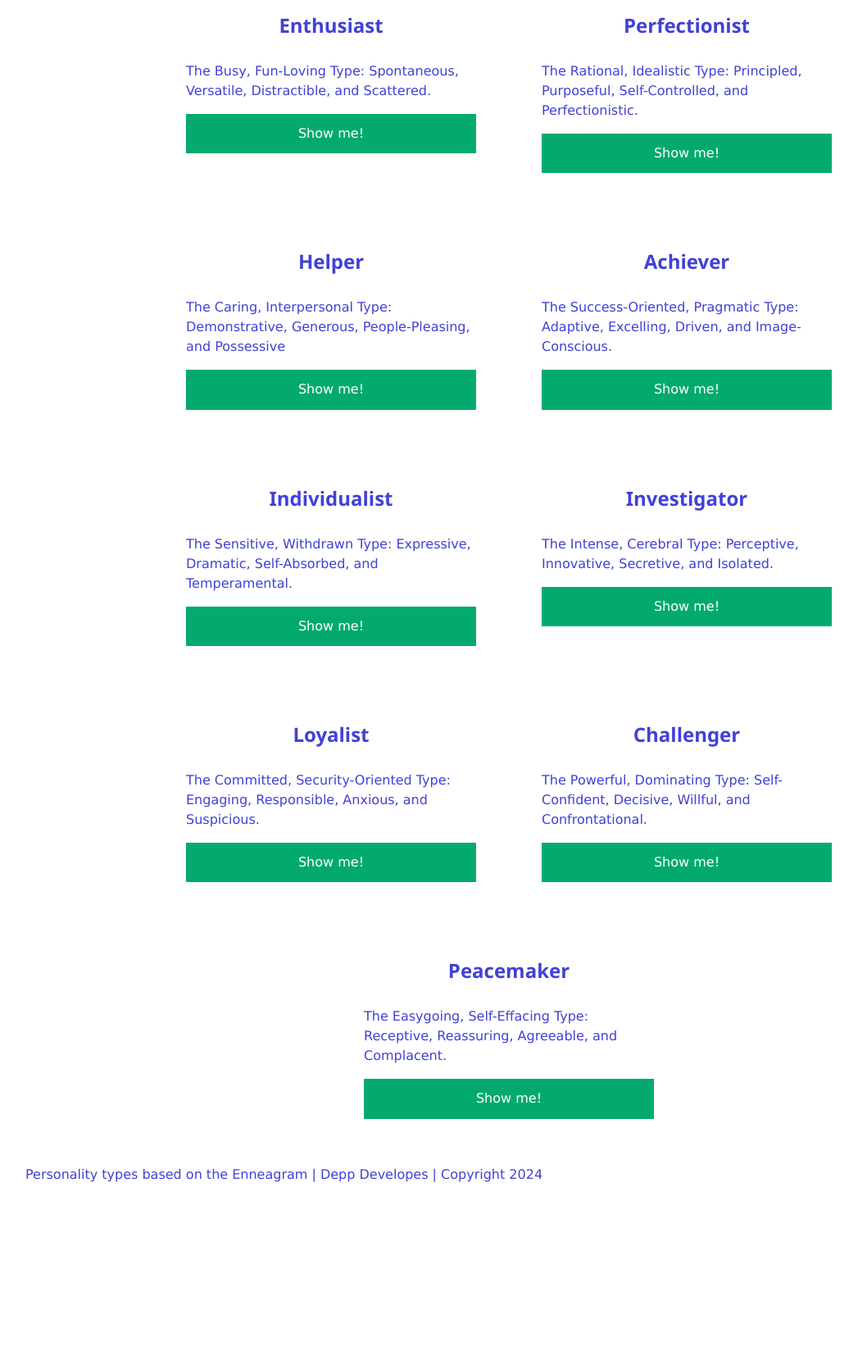
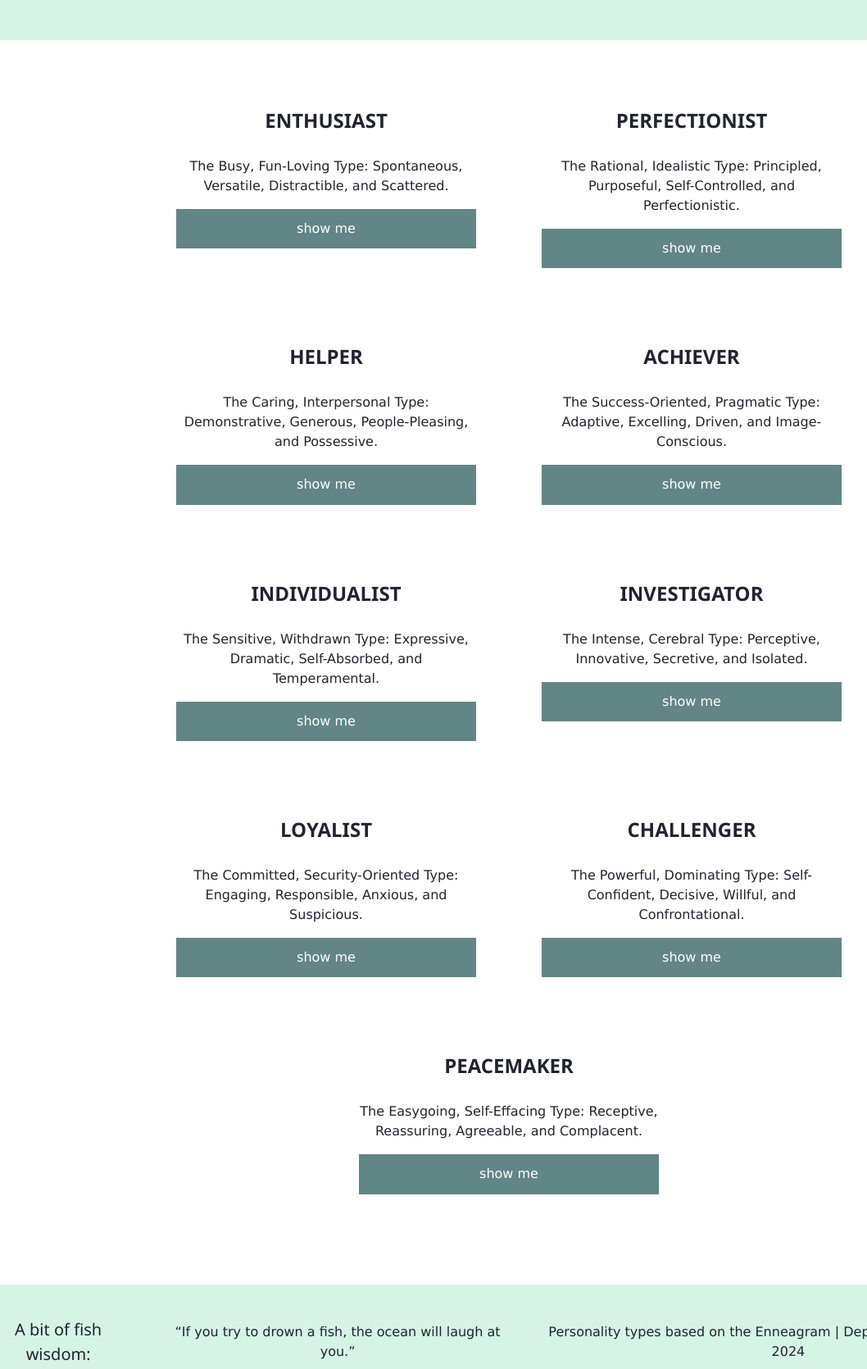
Before and after one commit to JoDepp/fish-personality-type, a website built with Parcel: page index.html in a window 1280 px wide. Shown: the part 238-1908 px from the top of the page at 82% size, without its empty margins (19-1077 px from the left). Before the commit the page ends 1749 px from the top, so only its background shows below. Built offline with nearby package versions, Linux system fonts and the light colour scheme; files whose address does not match are found by name.

Commit message:
final css and styling

```diff
--- a/css/main.css
+++ b/css/main.css
@@ -89,7 +89,7 @@ textarea {
 
 body {
   background-color: white;
-  color: rgb(65, 65, 214);
+  color: rgb(35, 35, 48);
   font-family: ;
   font-size: 1rem;
   margin: 0;
@@ -101,7 +101,9 @@ header {
   text-align: center;
   flex-flow: row wrap;
   text-transform: uppercase;
-  padding: 30px;
+  padding: 50px 30px;
+  background-color: #d5f4e6;
+  color: #000001;
 }
 
 .container {
@@ -110,7 +112,7 @@ header {
   justify-content: center;
   flex-flow: row wrap;
   margin: 30px;
-  padding: 20px;
+  padding-bottom: 40px;
 }
 
 .fish-container {
@@ -123,10 +125,15 @@ header {
 h3 {
 text-align: center;
 font-weight: bold;
+text-transform: uppercase;
+}
+
+p {
+  text-align: center;
 }
 
 button {
-  background-color: #04AA6D; /* Green */
+  background-color:  #618685;
   border: none;
   color: white;
   padding: 15px 32px;
@@ -140,7 +147,10 @@ footer {
   display: flex;
   text-align: center;
   width: 100%;
-  padding: 40px 0 0 20;
+  padding: 20 0 0 20;
+  padding-top: 30px;
+  padding-bottom: 30px;
+  background-color: #d5f4e6;
 }
 
 @media only screen and (min-width: 1200px) {
--- a/index.html
+++ b/index.html
@@ -3,7 +3,7 @@
 
 <head>
   <meta charset="utf-8">
-  <title>Fishy Personality</title>
+  <title>Fish-y Personalities</title>
   <meta name="description" content="">
   <meta name="viewport" content="width=device-width, initial-scale=1">
 
@@ -28,77 +28,83 @@
 </head>
 
 <body>
-<header><h1>Hey friend! <i class="fa-solid fa-fish"></i> What's your fish-y personality type?</h1></header>
+<header><h1>Hey friend <br> <i class="fa-solid fa-fish"></i> <br> What's your fish-y personality type?</h1></header>
 
 <div class="container">
 
   <div class="fish-container">
     <h3>Enthusiast</h3>
     <p>The Busy, Fun-Loving Type: Spontaneous, Versatile, Distractible, and Scattered.</p>
-    <button type="button" class="show-img">Show me!</button>
+    <button type="button" class="show-img">show me</button>
     <img class= "img" src="img/dori.jpg" alt="fish image" hidden>
   </div>
 
   <div class="fish-container">
       <h3>Perfectionist </h3>
       <p>The Rational, Idealistic Type: Principled, Purposeful, Self-Controlled, and Perfectionistic.</p>
-      <button type="button" class="show-img">Show me!</button>
+      <button type="button" class="show-img">show me</button>
       <img class= "img" src="img/Stingraydavid-clode-u5K46PukKAo-unsplash.jpg" alt="fish image" hidden>
     </div>
 
     <div class="fish-container">
       <h3>Helper</h3>
-      <p>The Caring, Interpersonal Type: Demonstrative, Generous, People-Pleasing, and Possessive      </p>
-      <button type="button" class="show-img">Show me!</button>
+      <p>The Caring, Interpersonal Type: Demonstrative, Generous, People-Pleasing, and Possessive.</p>
+      <button type="button" class="show-img">show me</button>
       <img class= "img" src="img/HelperFishdavid-clode-j25BolXb0mk-unsplash.jpg" alt="fish image" hidden>
     </div>
 
     <div class="fish-container">
       <h3>Achiever</h3>
       <p>The Success-Oriented, Pragmatic Type: Adaptive, Excelling, Driven, and Image-Conscious.</p>
-      <button type="button" class="show-img">Show me!</button>
+      <button type="button" class="show-img">show me</button>
       <img class= "img" src="img/StripeFishdavid-clode-iLwQIbWxv-s-unsplash.jpg" alt="fish image" hidden>
     </div>
 
     <div class="fish-container">
       <h3>Individualist</h3>
       <p>The Sensitive, Withdrawn Type: Expressive, Dramatic, Self-Absorbed, and Temperamental.</p>
-      <button type="button" class="show-img">Show me!</button>
+      <button type="button" class="show-img">show me</button>
       <img class= "img" src="img/SeaHorsedavid-clode-fG1fdervp1E-unsplash.jpg" alt="fish image" hidden>
     </div>
 
     <div class="fish-container">
       <h3>Investigator</h3>
       <p>The Intense, Cerebral Type: Perceptive, Innovative, Secretive, and Isolated.</p>
-      <button type="button" class="show-img">Show me!</button>
+      <button type="button" class="show-img">show me</button>
       <img class= "img" src="img/worachat-sodsri-nCz_ZgnbtaE-unsplash.jpg" alt="fish image" hidden>
     </div>
 
     <div class="fish-container">
       <h3>Loyalist</h3>
       <p>The Committed, Security-Oriented Type: Engaging, Responsible, Anxious, and Suspicious.</p>
-      <button type="button" class="show-img">Show me!</button>
+      <button type="button" class="show-img">show me</button>
       <img class= "img" src="img/Tanggabor-szuts-uu8sDKvTx-g-unsplash.jpg" alt="fish image" hidden>
     </div>
 
     <div class="fish-container">
       <h3>Challenger</h3>
       <p>The Powerful, Dominating Type: Self-Confident, Decisive, Willful, and Confrontational.</p>
-      <button type="button" class="show-img">Show me!</button>
+      <button type="button" class="show-img">show me</button>
       <img class= "img" src="img/SHARKchase-baker-87iHGEPAJsg-unsplash.jpg" alt="fish image" hidden>
     </div>
 
     <div class="fish-container">
       <h3>Peacemaker</h3>
       <p>The Easygoing, Self-Effacing Type: Receptive, Reassuring, Agreeable, and Complacent.</p>
-      <button type="button" class="show-img">Show me!</button>
+      <button type="button" class="show-img">show me</button>
       <img class= "img" src="img/PurpleFishdavid-clode-9FvTOCfvt_w-unsplash.jpg" alt="fish image" hidden>
     </div>
+  </div>
 
-    <footer><p>Personality types based on the Enneagram | Depp Developes | Copyright <script>document.write(new Date().getFullYear())</script></p></footer>
-
-
-  </div>
+  <footer>
+    <h4>A bit of fish wisdom:</h4>
+    <blockquote cite="https://www.goodreads.com/quotes/tag/fish-quotes">
+      “If you try to drown a fish, the ocean will laugh at you.”
+    </blockquote>
+    <br>
+    <br>
+    <p>Personality types based on the Enneagram | Depp Developes | Copyright <script>document.write(new Date().getFullYear())</script></p>
+  </footer>
 </body>
 <!-- Photo by Credits <a href="https://unsplash.com/@davidclode?utm_content=creditCopyText&utm_medium=referral&utm_source=unsplash">David Clode</a> on <a href="https://unsplash.com/photos/blue-and-orange-tang-fish-9FvTOCfvt_w?utm_content=creditCopyText&utm_medium=referral&utm_source=unsplash">Unsplash</a>
   Photo by <a href="https://unsplash.com/@davidclode?utm_content=creditCopyText&utm_medium=referral&utm_source=unsplash">David Clode</a> on <a href="https://unsplash.com/photos/shallow-focus-photography-of-green-seahorse-fG1fdervp1E?utm_content=creditCopyText&utm_medium=referral&utm_source=unsplash">Unsplash</a>
```
